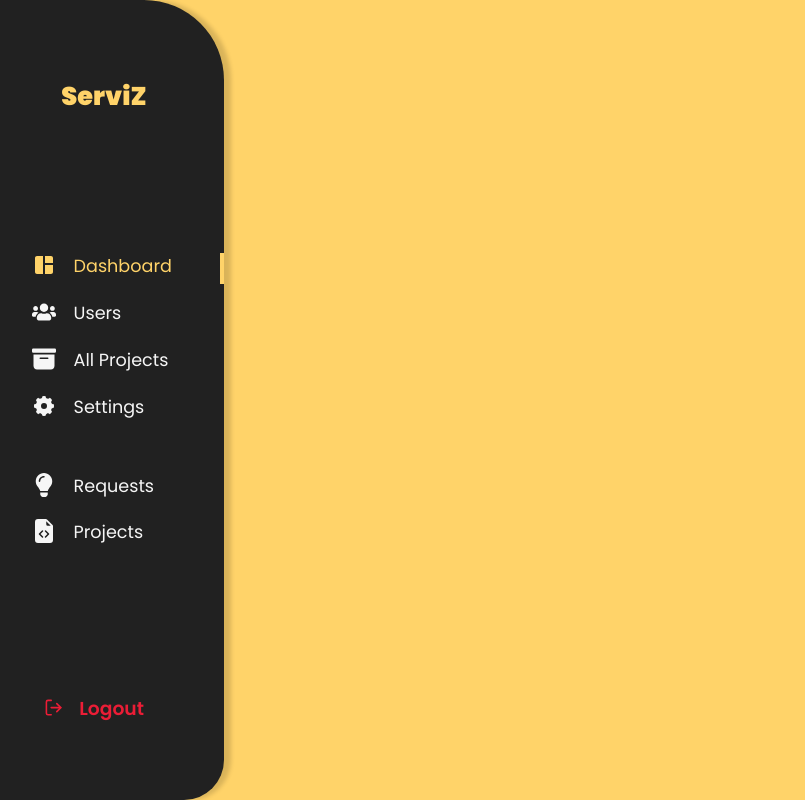
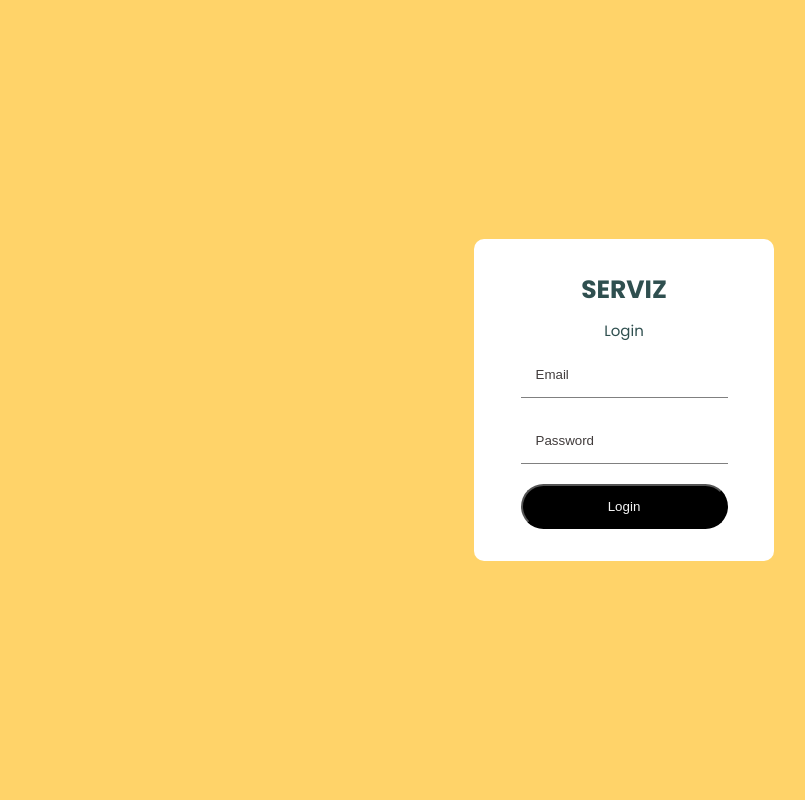
Before and after one commit to rohan-srs/serviz-admin, a React (Create React App) app: page / in a window 1280 px wide. Shown: the whole page, without its empty margins (16-821 px from the left). Built offline with nearby package versions, Linux system fonts and the light colour scheme.

Commit message:
Login page UI created

```diff
--- a/src/App.js
+++ b/src/App.js
@@ -1,14 +1,14 @@
 import Dashboard from "./components/Dashboard";
 import Sidebar from "./components/Sidebar";
 import "./scss/style.scss"
-import {BrowserRouter as Router,Routes,Route,Link} from "react-router-dom"
+import { BrowserRouter as Router, Routes, Route, Link } from "react-router-dom"
+import { Login } from "./components/Login";
 
 function App() {
-  return(
+  return (
     <div className="app">
-    <Sidebar />
-    <Dashboard />
-  </div>
+      <Login />
+    </div>
   )
 
 
--- /dev/null
+++ b/src/components/Login.jsx
@@ -0,0 +1,21 @@
+import React from 'react';
+import "/home/jes/serviz-admin/src/scss/components/_login.scss";
+
+
+export const Login = () => {
+    return (
+        <div className="Login">
+            <div className="formWrapper">
+                <span className="logo">SERVIZ</span>
+                <span className="title">Login</span>
+                <form>
+                    <input type="email" action="" placeholder='Email'></input>
+                    <input type="password" action="" placeholder='Password'></input>
+
+                    <button>Login</button>
+                </form>
+
+            </div>
+        </div>
+    )
+}
--- /dev/null
+++ b/src/scss/components/_login.scss
@@ -0,0 +1,82 @@
+@import '/home/jes/serviz-admin/src/scss/components/_colors.scss';
+
+.Login {
+
+    background-color: var(--yellowAccent);
+    display: flex;
+    height: 100vh;
+    align-items: center;
+    justify-content: center;
+
+
+    .formWrapper {
+        background-color: white;
+        padding: 2rem;
+        border-radius: 10px;
+        display: flex;
+        flex-direction: column;
+        width: 300px;
+        gap: 10px;
+        align-items: center;
+
+        .logo {
+            color: darkslategrey;
+            font-style: sepia;
+            font-weight: bold;
+            font-size: 25px;
+        }
+
+        .title {
+            color: darkslategrey;
+            font-size: 15px;
+        }
+
+        form {
+            display: flex;
+            flex-direction: column;
+            gap: 20px;
+
+
+            label {
+                padding-left: 2rem;
+                display: flex;
+                align-items: center;
+                gap: 10px;
+                font-size: 12px;
+                color: dodgerblue;
+                cursor: pointer;
+
+                img {
+                    width: 43px;
+                    height: 43px;
+                }
+            }
+
+            input {
+                padding: 15px;
+                border: none;
+                border-bottom: 1px solid grey;
+
+                &:focus {
+                    outline: none;
+                }
+
+                &::placeholder {
+                    color: #413c3c;
+                }
+            }
+
+
+            button {
+                background-color: black;
+                color: whitesmoke;
+                border-radius: 2rem;
+                height: 45px;
+                cursor: pointer;
+            }
+
+        }
+
+
+    }
+}
--- a/src/scss/style.scss
+++ b/src/scss/style.scss
@@ -6,3 +6,4 @@
 @import "components/requests";
 @import "components/dashboard";
 @import "components/allProjects";
+@import "components/login";
```
